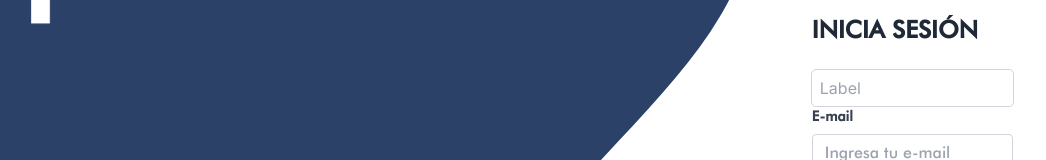
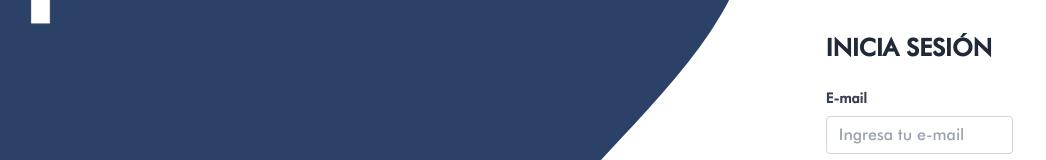
Before and after one commit to fhdzleon/front_bpventures, a Next.js app: page / in a window 1280 px wide. Shown: the part 226-386 px from the top of the page, without its empty margins (0-1046 px from the left). Built offline with nearby package versions, Linux system fonts and the light colour scheme.

Commit message:
Update Login.tsx

```diff
--- a/src/components/Login/Login.tsx
+++ b/src/components/Login/Login.tsx
@@ -133,18 +133,6 @@ export default function Login() {
             </h2>
 
             <form onSubmit={handleSubmit}>
-              <div className="grid items-center">
-                <input
-                  id="prueba"
-                  type="text"
-                  placeholder=" "
-                  className=" relative font-futura border-[0.5px] text-black border-gray-300 appearance-none rounded w-full py-2 px-5 leading-tight focus:outline-none bg-transparent  font-inherit text-inherit border-none  outline outline-[0.5px] outline-gray-300 box-border placeholder-transparent focus:outline-black/20 peer"
-                />
-                <label htmlFor="prueba" className=" text-gray-400 absolute left-0 transition-transform transform -translate-y-0 scale-100 bg-transparent justify-self-start transition-padding transition-font-size duration-500 mx-8 pointer-events-none peer-focus:-translate-y-[90%]  peer-focus:scale-90 peer-focus:text-gray-700 peer-focus:bg-white peer-focus:px-1  peer-placeholder-shown:translate-y-0 peer-placeholder-shown:scale-100">
-                  Label
-                </label>
-              </div>
-
               <div className="mb-9">
                 <label
                   className="block font-futura text-left text-gray-700 text-sm font-bold mb-2"
```
